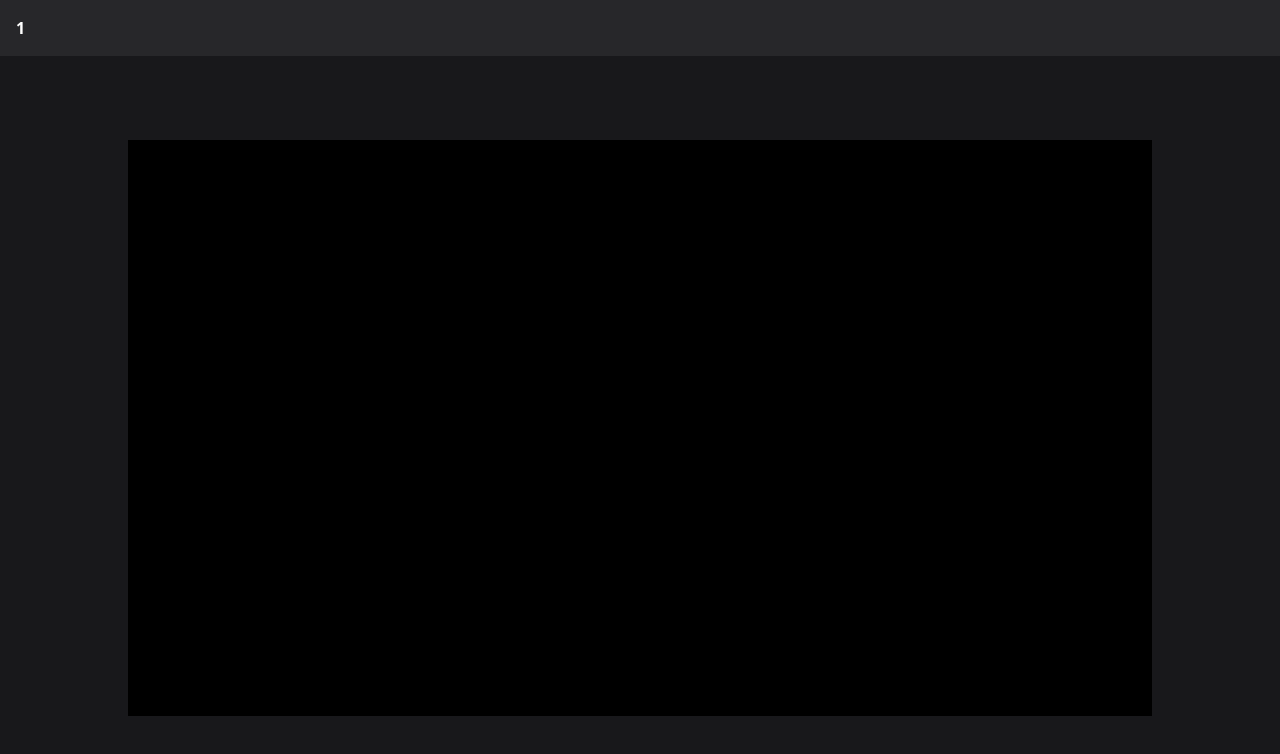
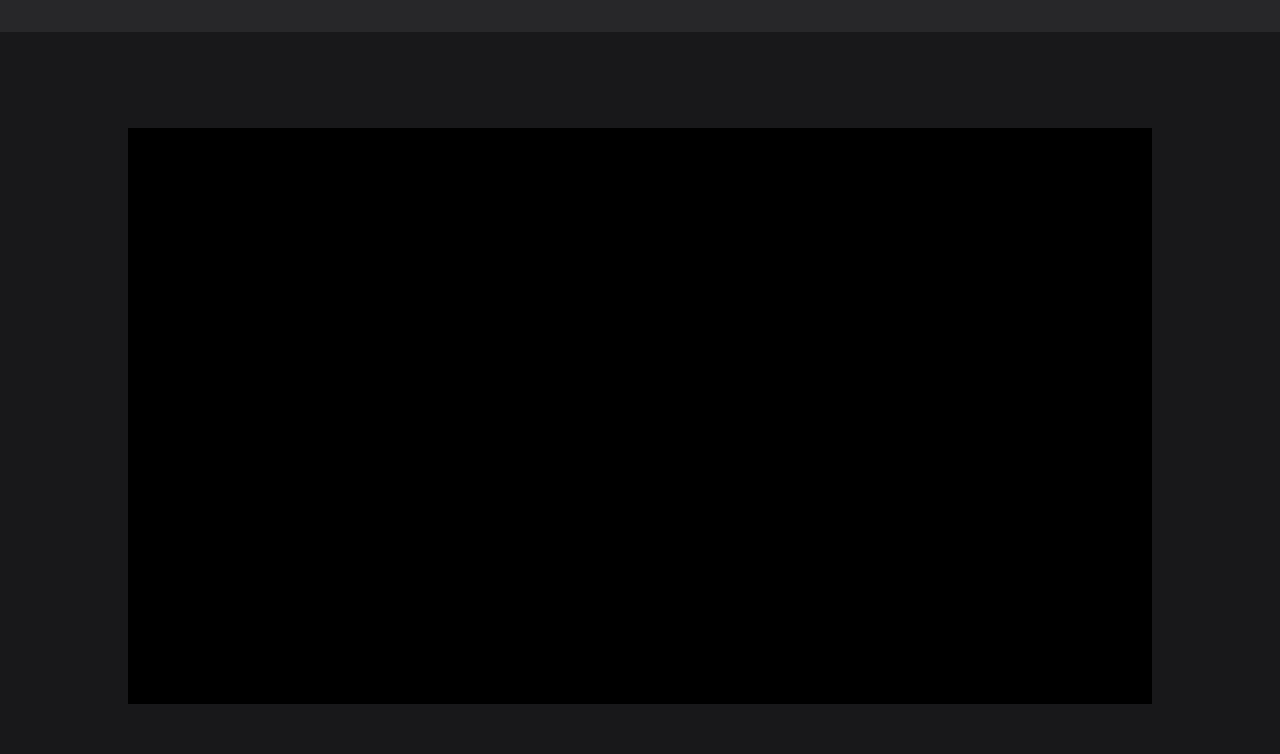
Before and after one commit to YosaZiege/n7-game-club-hub, a Next.js app: page /games/1 in a window 1280 px wide. Shown: the top 754 px of the page. Built offline with nearby package versions, Linux system fonts and the light colour scheme.

Commit message:
Removed replace

```diff
--- a/app/games/[slug]/page.tsx
+++ b/app/games/[slug]/page.tsx
@@ -22,9 +22,7 @@ export default function GamePage({
    return (
       <div className="min-h-screen bg-zinc-900 text-white flex flex-col">
          <div className="p-4 bg-zinc-800 flex justify-between">
-            <h1 className="font-bold capitalize">
-               {params.slug.replace(/-/g, " ")}
-            </h1>
+
          </div>
 
          <div className="flex-1 flex justify-center items-center p-4">
```
